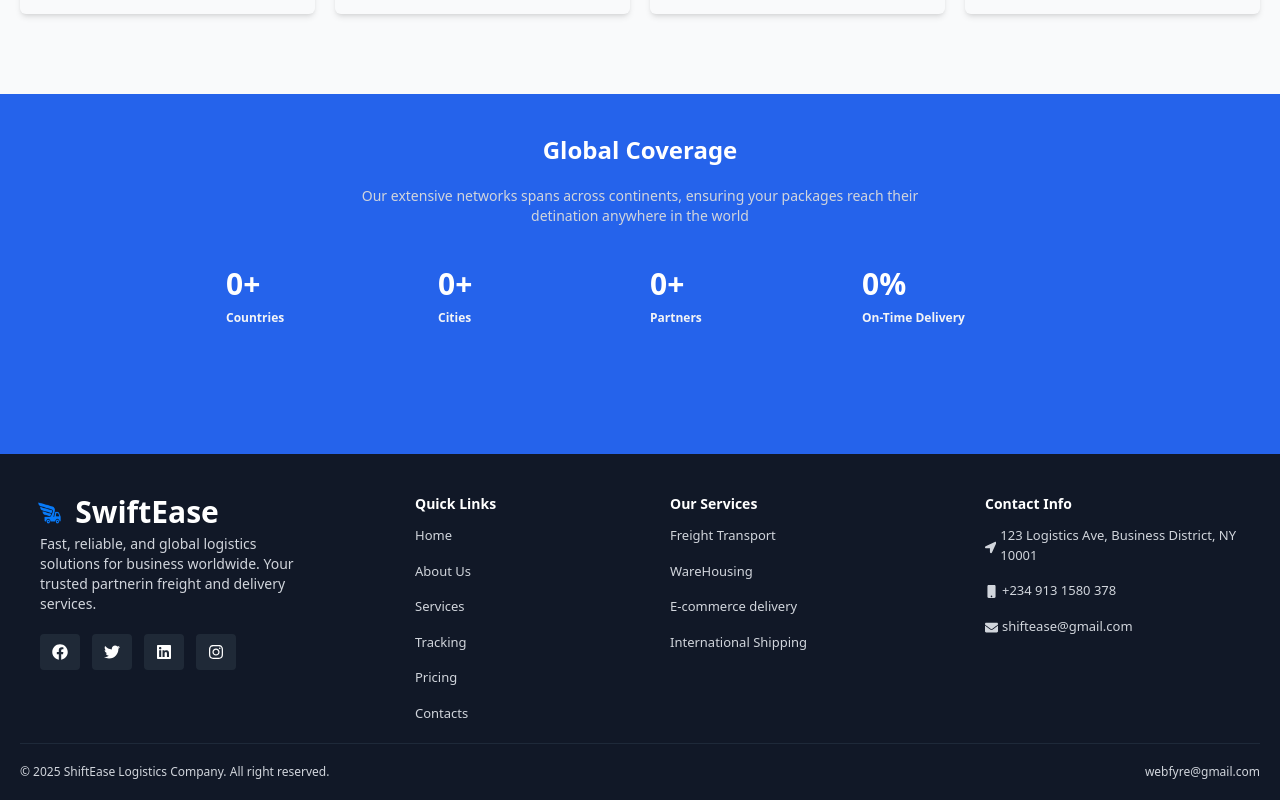
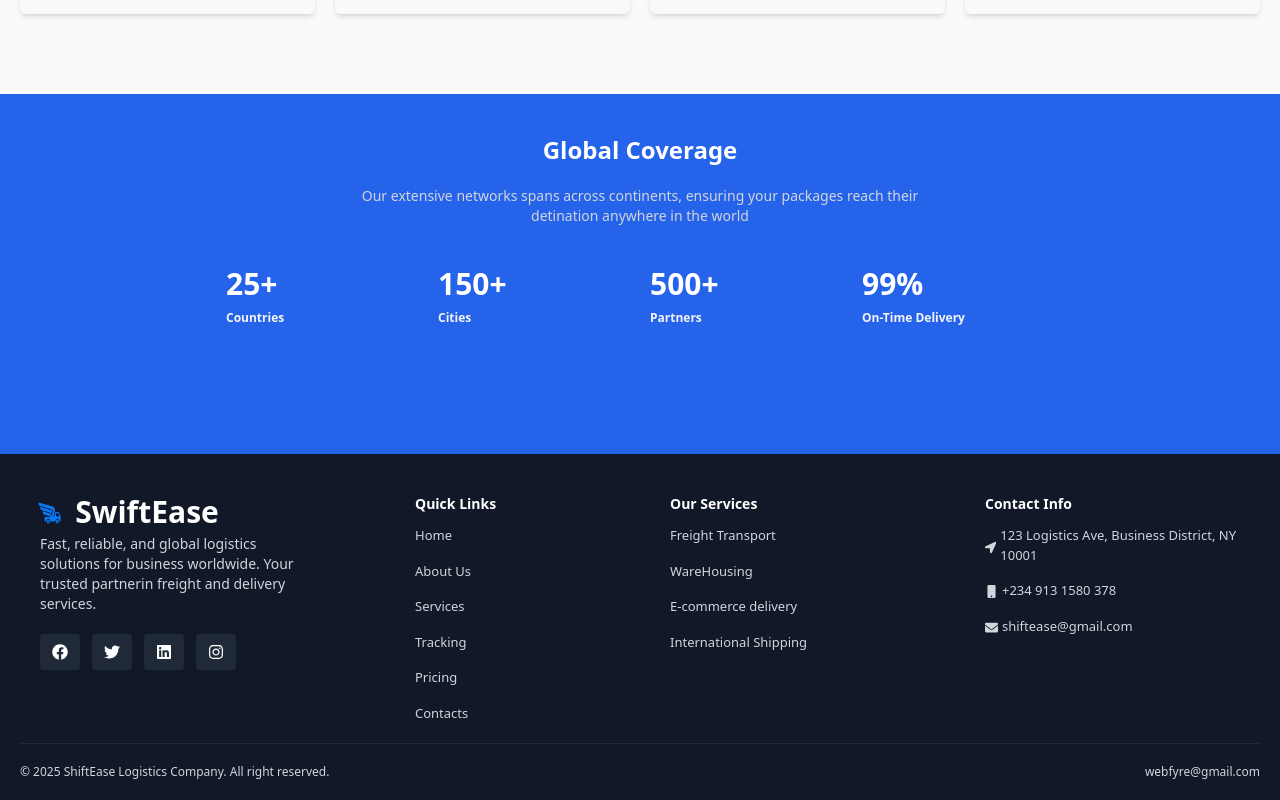
Before and after one commit to webfyredev/SwiftEase, a React (Vite) app: page /about in a window 1280 px wide. Shown: the part 2739-3539 px from the top of the page. Built offline with nearby package versions, Linux system fonts and the light colour scheme.

Commit message:
Adjust some changes

```diff
--- a/src/pages/about.jsx
+++ b/src/pages/about.jsx
@@ -44,14 +44,22 @@ export default function About(){
             icon : <GiLightBulb className="w-14 h-14 p-4 rounded-full bg-[#DBEAFE] text-[#2563EB]"/>
         }
     ]
-    const {ref, inView} = useInView({
-        triggerOnce : false,
-        threshold : 0.4
+    const {ref : sectionOneRef, inView:sectionOneInView} = useInView({
+        triggerOnce : true,
+        threshold : 0.4,
     })
-    const {ref2, inView2} = useInView({
+    const { ref:sectionTwoRef, inView:sectionTwoInView } = useInView({
         triggerOnce : true,
-        threshold : 0.4
+        threshold :0.4
     })
+    // const {ref, inView} = useInView({
+    //     triggerOnce : false,
+    //     threshold : 0.4
+    // })
+    // const {ref2, inView2} = useInView({
+    //     triggerOnce : true,
+    //     threshold : 0.4
+    // })
     return(
         <>
             <NavBar />
@@ -72,10 +80,10 @@ export default function About(){
                     <p className="text-xs md:text-sm  mt-3 lg:w-115 md:w-full w-90">
                         Our vision is to become the world's most trusted logistics partner, connecting businesses and communities through seamless, technology-driven transportation and warehousing solutions
                     </p>
-                    <div ref={ref} className="w-full h-auto flex space-x-10 mt-10">
+                    <div ref={sectionOneRef} className="w-full h-auto flex space-x-10 mt-10">
                         <div>
                             <h2 className="lg:text-xl md:text-lg text-md font-bold text-[#2563EB]">
-                                {inView ? <CountUp end={50000} duration={5} /> :0}+
+                                {sectionOneInView ? <CountUp end={50000} duration={5} /> :0}+
                             </h2>
                             <p className="text-gray-600 mt-2 text-xs md:text-xs font-semibold">
                                 Packages Delivered
@@ -83,7 +91,7 @@ export default function About(){
                         </div>
                         <div>
                             <h2 className="lg:text-xl md:text-lg text-md font-bold text-[#2563EB]">
-                                {inView ? <CountUp end={25} duration={5} /> :0}+
+                                {sectionOneInView ? <CountUp end={25} duration={5} /> :0}+
                             </h2>
                             <p className="text-gray-600 mt-2 text-xs md:text-xs font-semibold">
                                 Countries Served
@@ -123,10 +131,10 @@ export default function About(){
                 <p className="md:w-120 lg:w-140 w-90 mt-5 text-center text-gray-300 text-sm">
                     Our extensive networks spans across continents, ensuring your packages reach their detination anywhere in the world
                 </p>
-                <div ref={ref2} className="lg:w-[70%] w-full  grid grid-cols-2 sm:grid-cols-2 md:grid-cols-3 lg:grid-cols-4 gap-5 p-5 mt-5">
+                <div ref={sectionTwoRef} className="lg:w-[70%] w-full  grid grid-cols-2 sm:grid-cols-2 md:grid-cols-3 lg:grid-cols-4 gap-5 p-5 mt-5">
                     <div>
                         <h2 className="lg:text-3xl md:text-lg text-md font-bold text-white">
-                                {inView2 ? <CountUp end={25} duration={5} /> :0}+
+                                {sectionTwoInView ? <CountUp end={25} duration={5} /> :0}+
                         </h2>
                         <p className="text-gray-100 mt-2 text-xs md:text-xs font-semibold">
                             Countries
@@ -134,7 +142,7 @@ export default function About(){
                     </div>
                     <div>
                         <h2 className="lg:text-3xl md:text-lg text-md font-bold text-white">
-                                {inView2 ? <CountUp end={150} duration={5} /> :0}+
+                                {sectionTwoInView ? <CountUp end={150} duration={5} /> :0}+
                         </h2>
                         <p className="text-gray-100 mt-2 text-xs md:text-xs font-semibold">
                             Cities
@@ -142,7 +150,7 @@ export default function About(){
                     </div>
                     <div>
                         <h2 className="lg:text-3xl md:text-lg text-md font-bold text-white">
-                                {inView2 ? <CountUp end={500} duration={5} /> :0}+
+                                {sectionTwoInView ? <CountUp end={500} duration={5} /> :0}+
                         </h2>
                         <p className="text-gray-100 mt-2 text-xs md:text-xs font-semibold">
                             Partners
@@ -150,7 +158,7 @@ export default function About(){
                     </div>
                     <div>
                         <h2 className="lg:text-3xl md:text-lg text-md font-bold text-white">
-                                {inView2 ? <CountUp end={99} duration={5} /> :0}%
+                                {sectionTwoInView ? <CountUp end={99} duration={5} /> :0}%
                         </h2>
                         <p className="text-gray-100 mt-2 text-xs md:text-xs font-semibold">
                             On-Time Delivery
```
